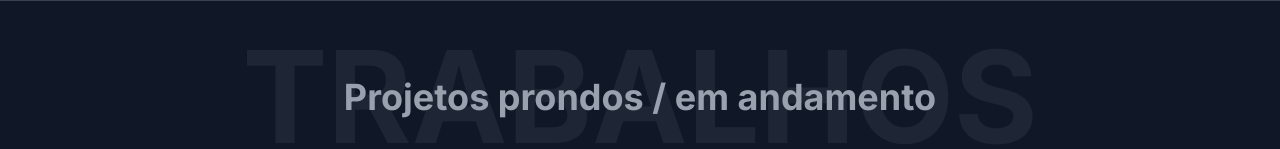
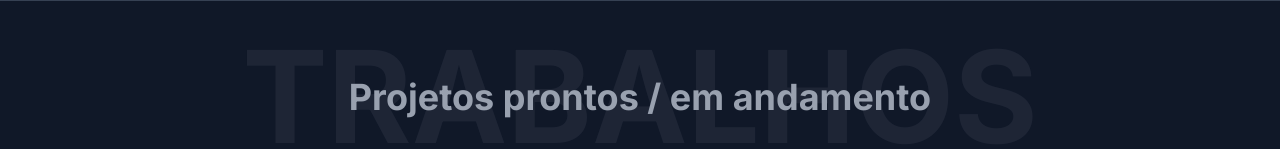
Before and after one commit to Henrincode/portfolio-next, a Next.js app: page / in a window 1280 px wide. Shown: the part 803-952 px from the top of the page. Built offline with nearby package versions, Linux system fonts and the light colour scheme; a web font is replaced by a local one.

Commit message:
feat: alterando links do projeto confeitariana

```diff
--- a/components/Home/Trabalhos/index.tsx
+++ b/components/Home/Trabalhos/index.tsx
@@ -17,7 +17,7 @@ const projetos = [
         descricao: "Outro projeto pequeno criado para exercitar manipulação do DOM com JavaScript, seletores, innerHTML e innerTEXT"
     },
     {
-        nome: "Confeitariana", techs: ["HTML", "CSS", "JavaScript", "React"], img: "./site-confeitariana.png", codigo: "https://github.com/Henrincode/confeitariana", site: "https://confeitariana.vercel.app/",
+        nome: "Confeitariana", techs: ["HTML", "CSS", "JavaScript", "React"], img: "./site-confeitariana.png", codigo: "https://github.com/Henrincode/confeitariana-react", site: "https://confeitariana-react.vercel.app/",
         descricao: "Projeto frontend integrador da etapa frontend do curso T.I p/ Internet SENAC"
     },
     {
@@ -36,7 +36,7 @@ export default function Trabalhos() {
         <div className="pb-10 bg-gray-900 border-t-4 border-gray-700 ">
             <div id="vermais"></div>
             <div className="container">
-                <TituloSecao titulo="Projetos prondos / em andamento" subTitulo="Trabalhos" />
+                <TituloSecao titulo="Projetos prontos / em andamento" subTitulo="Trabalhos" />
                 {/* Container lista */}
                 <div className="flex flex-row justify-center flex-wrap gap-7.5">
                     {projetos.map((p, i) => (
```
Also changed, not shown: 1 other file (tests, documents, lock files or other folders).
